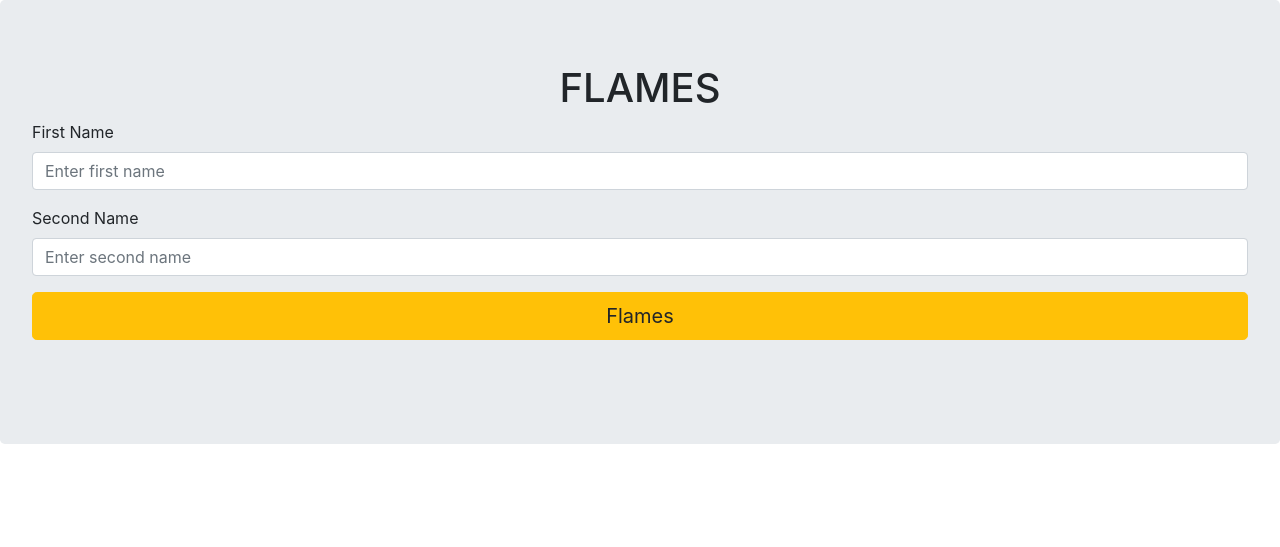
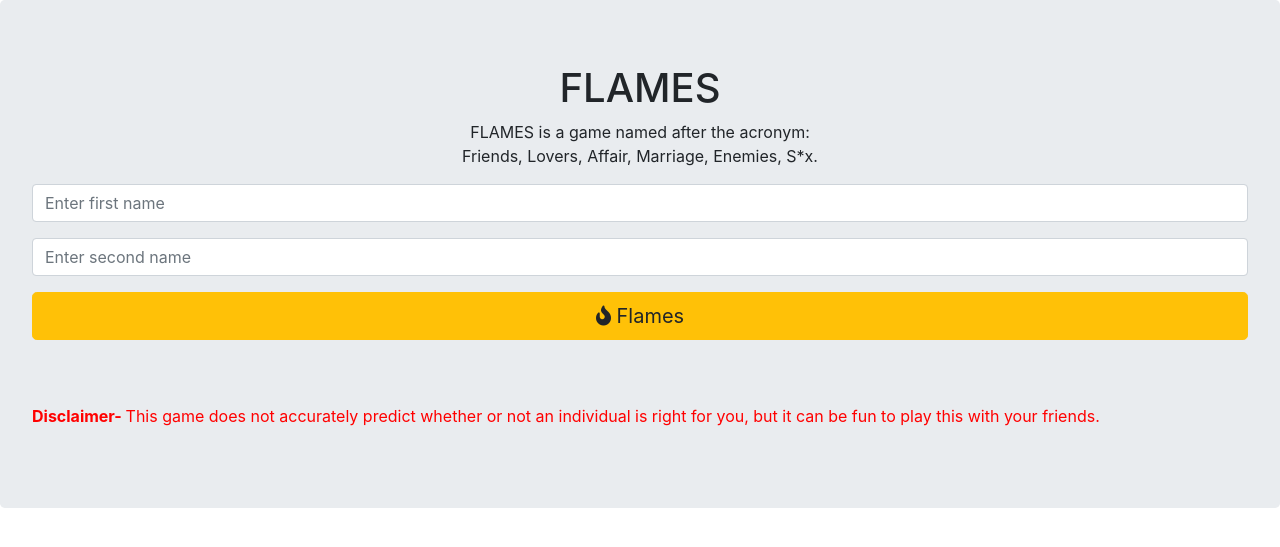
Before and after one commit to Chitresh97/flames-web-app, a PHP site: page /index.html in a window 1280 px wide. Shown: the top 547 px of the page. Run offline with PHP 8.4, Linux system fonts and the light colour scheme; some libraries are stand-ins or nearby versions.

Commit message:
description, disclaimer and font awesome added

```diff
--- a/index.html
+++ b/index.html
@@ -3,31 +3,41 @@
 <head>
     <link rel="stylesheet" href="https://stackpath.bootstrapcdn.com/bootstrap/4.2.1/css/bootstrap.min.css" integrity="sha384-GJzZqFGwb1QTTN6wy59ffF1BuGJpLSa9DkKMp0DgiMDm4iYMj70gZWKYbI706tWS" crossorigin="anonymous">
     <link rel="stylesheet" href="style.css">
+    <link rel="stylesheet" href="https://use.fontawesome.com/releases/v5.7.1/css/all.css" integrity="sha384-fnmOCqbTlWIlj8LyTjo7mOUStjsKC4pOpQbqyi7RrhN7udi9RwhKkMHpvLbHG9Sr" crossorigin="anonymous">
     <link rel="shortcut icon" type="image/png" href="/flame.png"/>
     <meta charset="UTF-8">
     <meta name="viewport" content="width=device-width, initial-scale=1.0">
     <meta http-equiv="X-UA-Compatible" content="ie=edge">
-
 
     <title>FLAMES</title>
 </head>
 <body>
     <div class="jumbotron">
         <H1>FLAMES</H1>
+        <p id="description">FLAMES is a game named after the acronym:
+            <br>
+            Friends, Lovers, Affair, Marriage, Enemies, S*x.
+        </p>
         <form>
             <div class="form-group">
-                <label for="firstname">First Name</label>
                 <input type="text" class="form-control" id="firstname" placeholder="Enter first name">
             </div>
             <div class="form-group">
-                <label for="secondname">Second Name</label>
                 <input type="text" class="form-control" id="secondname" placeholder="Enter second name">
             </div>
         </form>
-       <button type="button" class="btn btn-warning btn-lg btn-block" id="flames" onclick="findFlames()">Flames</button>
-       <br/>
-       <h3 id="printStatus"></h3>
-       <p id="printCaption"></p>
+
+       <button type="button" class="btn btn-warning btn-lg btn-block" id="flames" onclick="findFlames()"><i class="fas fa-fire"></i> Flames</button>
+       <br>
+       <div id="prediction">
+            <h3 id="printStatus"></h3>
+            <p id="printCaption"></p>
+       </div>
+
+       <br>
+       <p class="redFont"><b>Disclaimer- </b>This game does not accurately predict whether or not an individual is right for you,
+        but it can be fun to play this with your friends.</p>
+
     </div>
     <script src="script.js"></script>
 </body>
--- a/script.js
+++ b/script.js
@@ -93,6 +93,7 @@ function findFlames(){
           caption = "*Don't forget to use protection.*";
           break;
       }
+      document.getElementById("prediction").className += "predictionStyling";
       document.getElementById("printStatus").innerHTML=status;
       if(caption!=null){
         document.getElementById("printCaption").innerHTML=caption;
--- a/style.css
+++ b/style.css
@@ -1,10 +1,19 @@
-h1{
+h1, #description{
     text-align: center;
 }
+
 #printStatus{
     text-align: center;
 }
 #printCaption{
-    color: red;
+    color: green;
     text-align: center;
 }
+/* .predictionStyling{
+    border: 1px solid orange;
+    border-radius: 10px;
+    background: antiquewhite;
+} */
+.redFont{
+    color: red
+}
```
